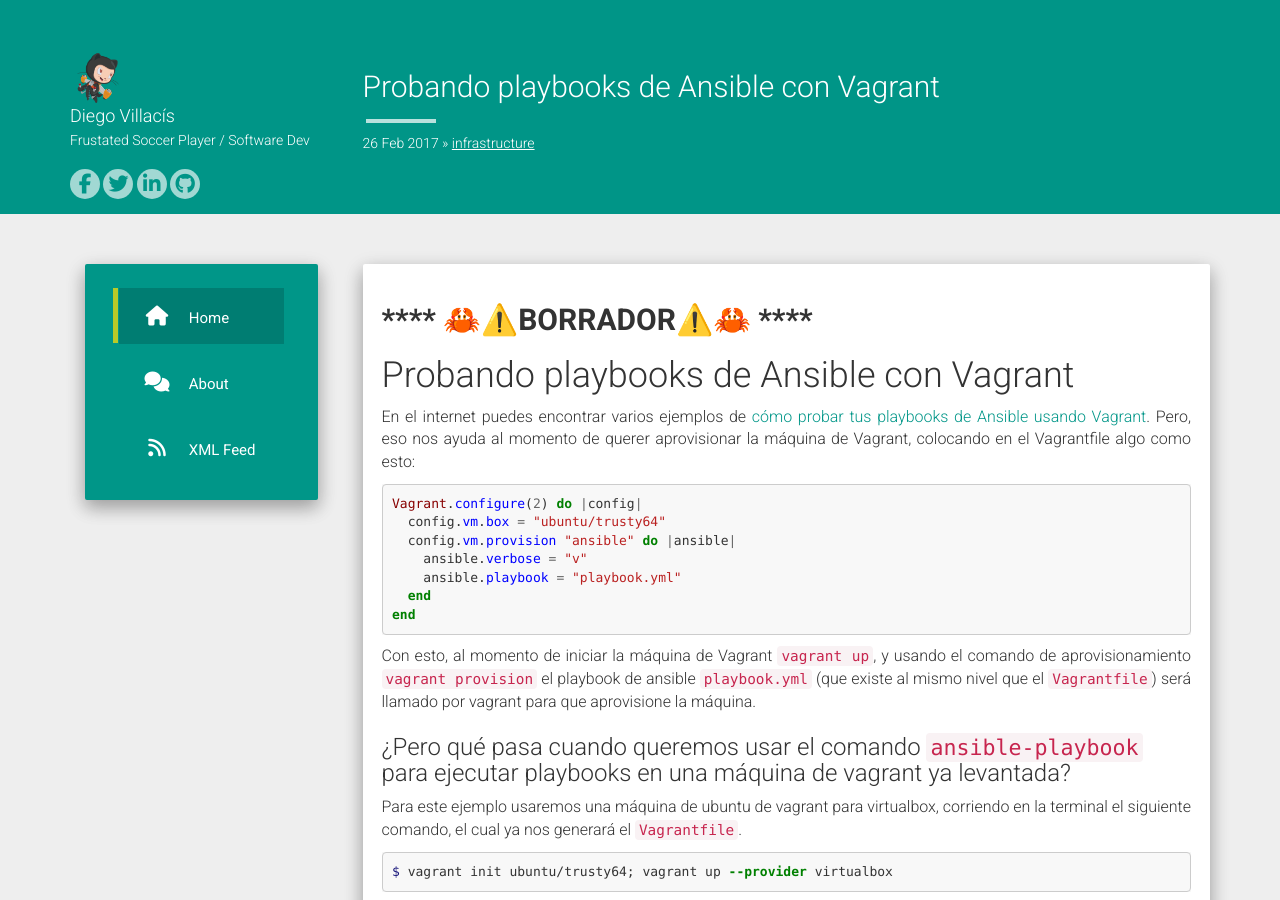
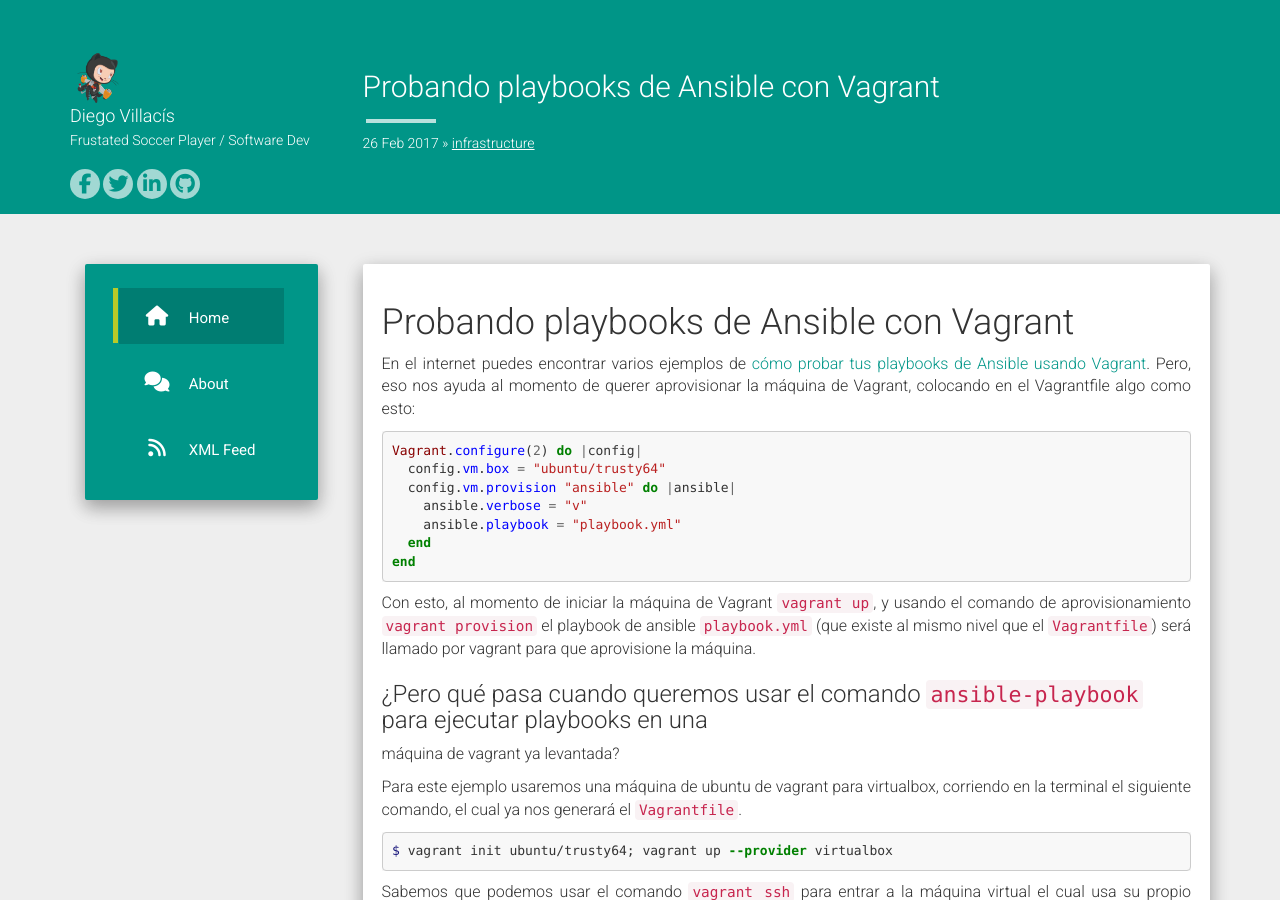
Before and after one commit to diegovillacis10/diegovillacis10.github.io, a Jekyll site: the page built from _posts/2017-02-25-probando-playbooks-de-ansible-con-vagrant.md, in a window 1280 px wide and 900 px high. Built offline with Jekyll 4.4.1, drawn with Linux system fonts in a browser that asks for light colours; nearby versions of some CDN libraries; comment, search, counter and statistics services are not loaded.

Commit message:
Remove borrador marker

```diff
--- a/_posts/2017-02-25-probando-playbooks-de-ansible-con-vagrant.md
+++ b/_posts/2017-02-25-probando-playbooks-de-ansible-con-vagrant.md
@@ -4,8 +4,6 @@
 date:   2017-02-26 12:05:00
 categories: infrastructure
 ---
-
-## ************ 🦀⚠️**BORRADOR**⚠️🦀 ************
 
 # Probando playbooks de Ansible con Vagrant
 
@@ -26,7 +24,8 @@
 aprovisionamiento `vagrant provision` el playbook de ansible `playbook.yml` (que existe al mismo
 nivel que el `Vagrantfile`) será llamado por vagrant para que aprovisione la máquina.
 
-### ¿Pero qué pasa cuando queremos usar el comando `ansible-playbook` para ejecutar playbooks en una máquina de vagrant ya levantada?
+### ¿Pero qué pasa cuando queremos usar el comando `ansible-playbook` para ejecutar playbooks en una
+máquina de vagrant ya levantada?
 
 Para este ejemplo usaremos una máquina de ubuntu de vagrant para virtualbox, corriendo en la
 terminal el siguiente comando, el cual ya nos generará el `Vagrantfile`.
```
